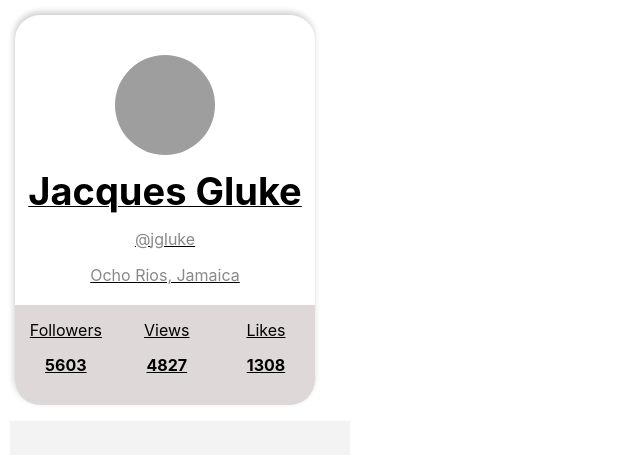
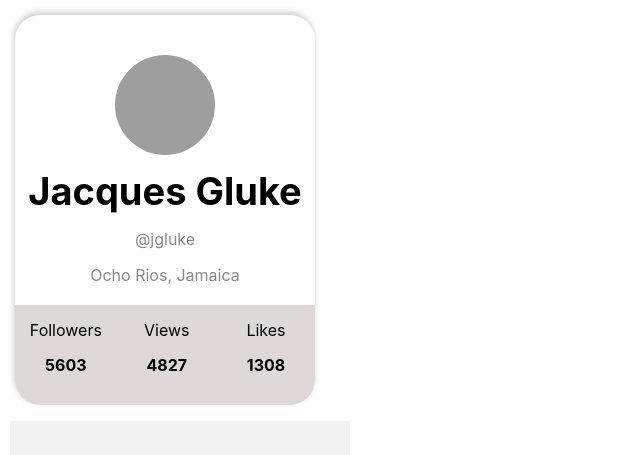
Before and after one commit to Ednau10/goit-react-hw-01-components, a React (Create React App) app: page / in a window 1280 px wide. Shown: the top 455 px of the page, without its empty margins (0-640 px from the left). Built offline with nearby package versions, Linux system fonts and the light colour scheme; grey boxes are pictures that could not be loaded.

Commit message:
quité el subrayado en profile

```diff
--- a/src/components/profile/Profile.styled.js
+++ b/src/components/profile/Profile.styled.js
@@ -8,7 +8,6 @@ export const Container = styled.div`
   border-radius: 25px;
   transform: perspective(10px);
   box-shadow: -1px -3px 6px rgba(0, 0, 0, 0.2);
-
   width: 300px;
   max-width: 300px;
   min-height: 0;
@@ -20,7 +19,6 @@ export const Container = styled.div`
   grid-template-columns: 1fr 1fr;
   grid-auto-columns: 1fr;
   grid-auto-flow: column;
-  text-decoration: underline;
   display: block;
 
   .avatar {
@@ -37,7 +35,6 @@ export const Container = styled.div`
     font-size: 10px;
     font-weight: bold;
     margin-bottom: 5px;
-    text-decoration: none;
     white-space: normal;
     font-weight: bold;
     display: inline;
```
